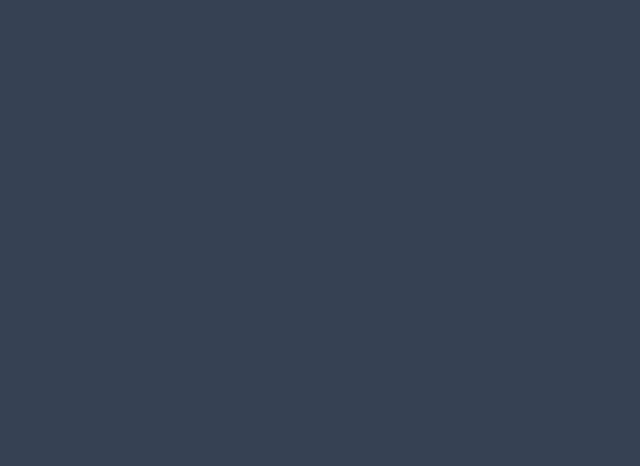
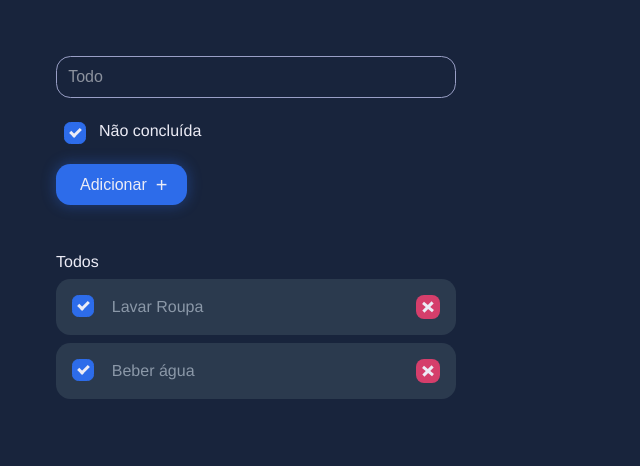
Before and after one commit to romulosous/todo-list, a website built with webpack: page public/index.html in a window 1280 px wide. Shown: the whole page, without its empty margins (0-640 px from the left). Built offline with nearby package versions, Linux system fonts and the light colour scheme; files whose address does not match are found by name.

Commit message:
estrutura-e-estilo

```diff
--- a/package.json
+++ b/package.json
@@ -15,6 +15,8 @@
   },
   "devDependencies": {
     "@babel/polyfill": "^7.12.1",
+    "css-loader": "^6.2.0",
+    "style-loader": "^3.2.1",
     "webpack": "^5.50.0",
     "webpack-cli": "^4.7.2",
     "webpack-dev-server": "^3.11.2"
--- a/public/index.html
+++ b/public/index.html
@@ -2,18 +2,46 @@
 <html lang="en">
 
 <head>
-  <meta charset="UTF-8">
-  <meta http-equiv="X-UA-Compatible" content="IE=edge">
-  <meta name="viewport" content="width=device-width, initial-scale=1.0">
-  <title>Document</title>
-  <style>
-    body {
-      background: #364253;
-    }
-  </style>
+  <meta charset="UTF-8" />
+  <meta name="viewport" content="width=device-width, initial-scale=1.0" />
+  <title>Todo List</title>
 </head>
 
 <body>
+  <div id="app">
+    <form>
+      <input type="text" placeholder="Todo" />
+
+      <label class="checkbox-input">
+        Não concluída
+        <input type="checkbox" checked="true" />
+        <span class="checkmark"></span>
+      </label>
+
+      <button type="submit">Adicionar</button>
+    </form>
+
+    <ul class="todos">
+      <span class="todos-title">Todos</span>
+
+      <li class="todo">
+        <label class="checkbox-input">
+          <input type="checkbox" checked="true" />
+          <span class="checkmark"></span>
+        </label>
+        <span class="todo-text">Lavar Roupa</span>
+        <a class="todo-delete"></a>
+      </li>
+      <li class="todo">
+        <label class="checkbox-input">
+          <input type="checkbox" checked="true" />
+          <span class="checkmark"></span>
+        </label>
+        <span class="todo-text">Beber água</span>
+        <a class="todo-delete"></a>
+      </li>
+    </ul>
+  </div>
   <script src="./bundle.js"></script>
 </body>
 
--- /dev/null
+++ b/src/assets/css/main.css
@@ -0,0 +1,193 @@
+body {
+  background-color: #18243c;
+  font-family: 'Montserrat', 'Avenir', 'Helvetica', 'Arial', sans-serif;
+  font-size: 16px;
+}
+
+#app {
+  padding: 3rem;
+  display: grid;
+  grid-template-columns: minmax(0px, 400px);
+  grid-gap: 2rem;
+}
+
+form {
+  display: grid;
+  grid-gap: 1.5rem;
+}
+
+form input {
+  background-color: transparent;
+  border: 1px solid #999fc6;
+  border-radius: 0.9rem;
+  padding: 0.7rem;
+  width: 100%;
+  font-size: 16px;
+  outline: none;
+  color: #ececf6;
+  box-sizing: border-box;
+}
+
+form input::placeholder {
+  color: rgba(255, 255, 255, 0.5);
+}
+
+form button[type='submit'] {
+  background-color: #2d6cea;
+  padding: 0.5rem 1rem;
+  color: #ececf6;
+  border-radius: 0.5rem;
+  border: none;
+  outline: none;
+  width: max-content;
+  padding: 0.7rem 1.5rem;
+  padding-right: 2.5rem;
+  position: relative;
+  font-size: 1rem;
+  border-radius: 0.9rem;
+  cursor: pointer;
+  box-shadow: 0px 0 13px 2px rgba(45, 108, 234, 0.3);
+  transition: all 0.2s linear;
+}
+
+form button[type='submit']:hover {
+  background-color: #1b5cdc;
+}
+
+form .checkbox-input {
+  margin-left: 0.5rem;
+}
+
+form button[type='submit']:after {
+  content: '+';
+  position: absolute;
+  right: 1.2rem;
+  font-size: 20px;
+  font-weight: 100;
+  top: 50%;
+  transform: translateY(-50%);
+}
+
+.todos {
+  padding: 0;
+  display: grid;
+  grid-gap: 0.5rem;
+}
+
+.todos-title {
+  color: #ececf6;
+}
+
+.todo {
+  color: #ececf6;
+  background-color: #2b3a4e;
+  padding: 1rem;
+  border-radius: 0.9rem;
+  display: grid;
+  grid-template-columns: max-content 1fr auto;
+  justify-content: start;
+  grid-gap: 0.3rem;
+}
+
+.todo .todo-text {
+  width: max-content;
+  color: #8b98a8;
+  align-self: center;
+}
+
+.todo .todo-delete {
+  background-color: #d53e6b;
+  width: 24px;
+  height: 24px;
+  border-radius: 0.5rem;
+  cursor: pointer;
+  transition: all 0.2s linear;
+  position: relative;
+}
+
+.todo .todo-delete:before,
+.todo .todo-delete:after {
+  content: '';
+  width: 3px;
+  height: 13px;
+  background-color: #ececf6;
+  position: absolute;
+  top: 50%;
+  left: 50%;
+}
+
+.todo .todo-delete:before {
+  transform: translate(-50%, -50%) rotate(45deg);
+}
+
+.todo .todo-delete:after {
+  transform: translate(-50%, -50%) rotate(130deg);
+}
+
+.todo .todo-delete:hover {
+  background-color: #984848;
+}
+
+.todo.done .todo-text {
+  text-decoration: line-through;
+}
+
+/* checkbox */
+.checkbox-input {
+  display: block;
+  position: relative;
+  padding-left: 35px;
+  cursor: pointer;
+  -webkit-user-select: none;
+  -moz-user-select: none;
+  -ms-user-select: none;
+  user-select: none;
+  width: max-content;
+  color: #ececf6;
+}
+
+.checkbox-input input {
+  position: absolute;
+  opacity: 0;
+  cursor: pointer;
+  height: 0;
+  width: 0;
+}
+
+.checkmark {
+  position: absolute;
+  top: 0;
+  left: 0;
+  height: 20px;
+  width: 20px;
+  background-color: transparent;
+  border: 1px solid #ececf6;
+  border-radius: 0.4rem;
+}
+
+.checkbox-input input:checked ~ .checkmark {
+  background-color: #2d6cea;
+  border: 1px solid #2d6cea;
+}
+
+.checkmark:after {
+  content: '';
+  position: absolute;
+  display: none;
+}
+
+.checkbox-input input:checked ~ .checkmark:after {
+  display: block;
+}
+
+.checkbox-input .checkmark:after {
+  left: 7px;
+  top: 3px;
+  width: 4px;
+  height: 8px;
+  border: solid #ececf6;
+  border-width: 0 3px 3px 0;
+  -webkit-transform: rotate(45deg);
+  -ms-transform: rotate(45deg);
+  transform: rotate(45deg);
+}
--- a/src/main.js
+++ b/src/main.js
@@ -1,4 +1,5 @@
 import Todos from './api/todos'
+import './assets/css/main.css'
 
 async function exec () {
   const todos = new Todos()
--- a/webpack.config.js
+++ b/webpack.config.js
@@ -11,5 +11,13 @@ module.exports = {
     contentBase: path.resolve(__dirname, './public'),
     port: 3000
   },
-  devtool: 'source-map'
+  devtool: 'source-map',
+  module: {
+    rules: [
+      {
+        test: /\.css$/i,
+        use: ['style-loader', 'css-loader']
+      }
+    ]
+  }
 }
```
Also changed, not shown: 1 other file.
